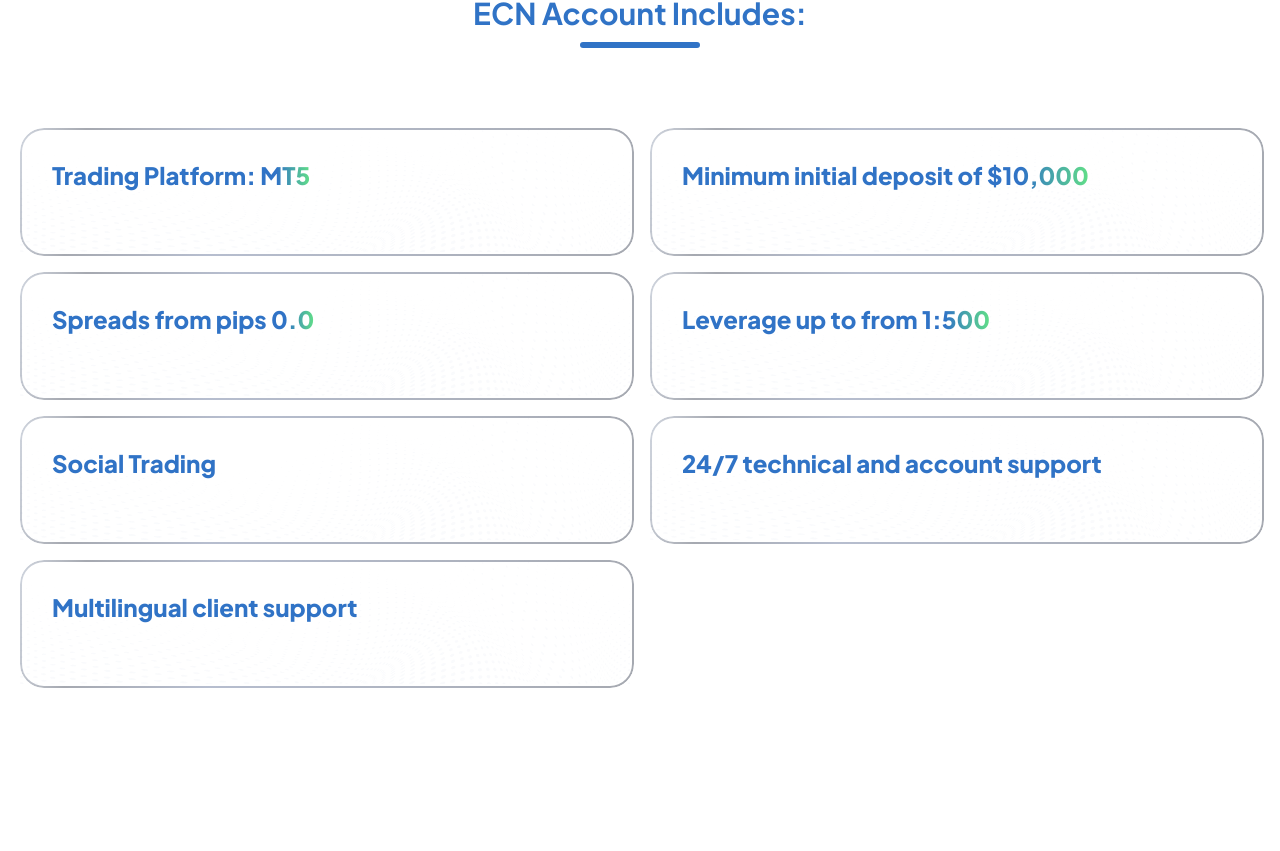
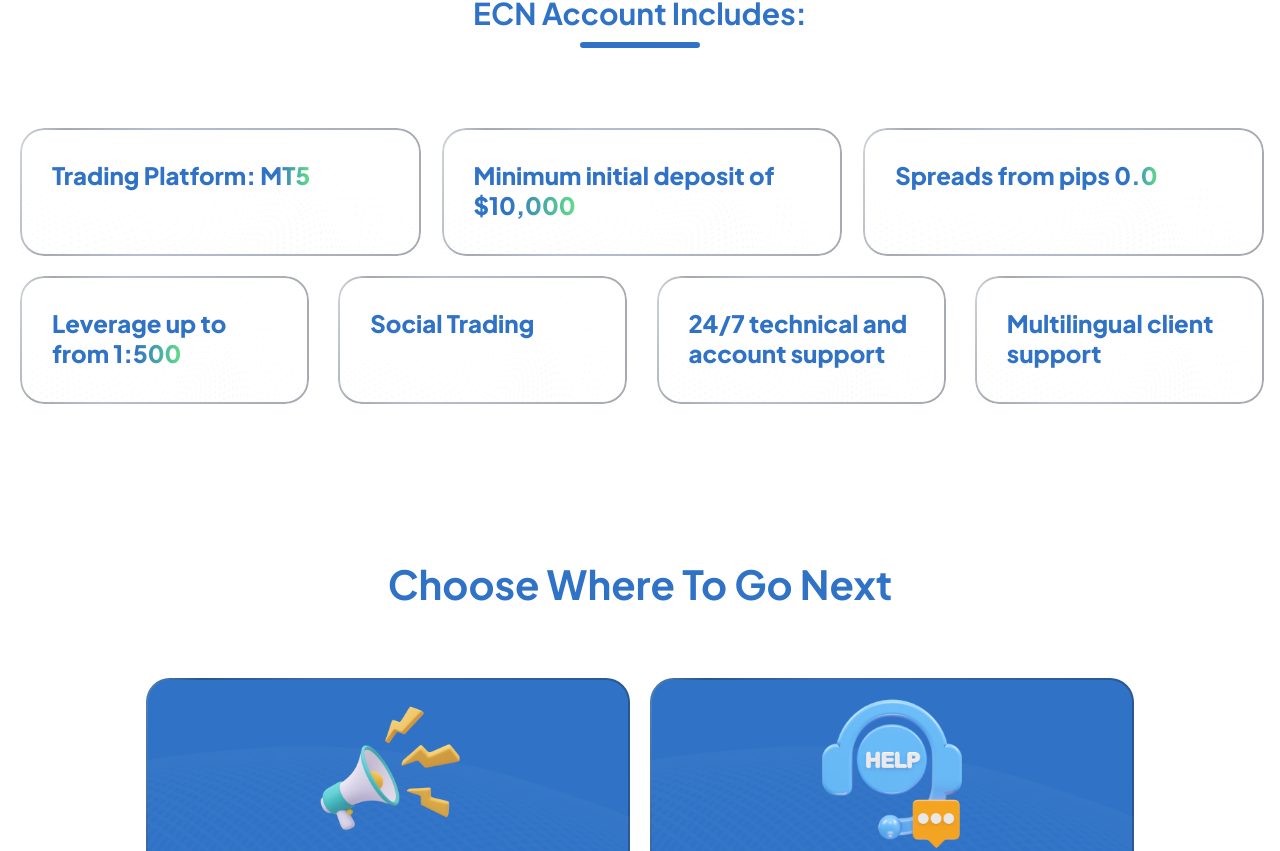
Before and after one commit to jimmyhinsu/forex-voyager-limited, a React (Create React App) app: page /ecn in a window 1280 px wide. Shown: the part 759-1610 px from the top of the page. Built offline with nearby package versions, Linux system fonts and the light colour scheme.

Commit message:
card align ment sorted

```diff
--- a/src/components/Accountdtailscomponent/accountdetailscomponent.scss
+++ b/src/components/Accountdtailscomponent/accountdetailscomponent.scss
@@ -31,84 +31,98 @@
   .accounts-details-box-line-one-main {
     display: flex;
     justify-content: space-between;
-    align-items: center;
+    align-items: stretch;
     flex-wrap: wrap;
     gap: 24px;
     margin: 80px 0;
 
-    @media (max-width: 1305px) {
+    @media (max-width: 1024px) {
       display: grid;
       grid-template-columns: repeat(2, 1fr);
       gap: 20px;
     }
 
-    #accounts-details-box-line-1 {
+    #accounts-details-box-line-1,
+    #accounts-details-box-line-2,
+    #accounts-details-box-line-3 {
       width: 27%;
-      height: auto;
       @media (max-width: 1305px) {
+        width: 32%;
+        box-sizing: border-box;
+        // height: 124px;
+      }
+      @media (max-width: 1250px) {
+        width: 31%;
+      }
+
+      @media (max-width: 1024px) {
         width: 100%;
-        box-sizing: border-box;
-        height: 124px;
       }
     }
-    #accounts-details-box-line-2 {
-      width: 27%;
-      height: auto;
+    // #accounts-details-box-line-2 {
+    //   width: 27%;
+    //   height: auto;
+    //   @media (max-width: 1305px) {
+    //     width: 100%;
+    //     box-sizing: border-box;
+    //     height: 124px;
+    //   }
+    // }
+    // #accounts-details-box-line-3 {
+    //   width: 27%;
+    //   height: auto;
+    //   @media (max-width: 1305px) {
+    //     width: 100%;
+    //     box-sizing: border-box;
+    //     height: 124px;
+    //   }
+    // }
+    #accounts-details-box-line-4,
+    #accounts-details-box-line-5,
+    #accounts-details-box-line-6,
+    #accounts-details-box-line-7 {
+      width: 23.1%;
+      box-sizing: border-box;
       @media (max-width: 1305px) {
+        width: 23%;
+        box-sizing: border-box;
+        // height: 124px;
+      }
+
+      @media (max-width: 1024px) {
         width: 100%;
-        box-sizing: border-box;
-        height: 124px;
       }
     }
-    #accounts-details-box-line-3 {
-      width: 27%;
-      height: auto;
-      @media (max-width: 1305px) {
-        width: 100%;
-        box-sizing: border-box;
-        height: 124px;
-      }
-    }
-    #accounts-details-box-line-4 {
-      width: 22.5%;
-      height: 131px;
-      box-sizing: border-box;
-      @media (max-width: 1305px) {
-        width: 100%;
-        box-sizing: border-box;
-        height: 124px;
-      }
-    }
-    #accounts-details-box-line-5 {
-      width: 22.5%;
-      height: 131px;
-      box-sizing: border-box;
-      @media (max-width: 1305px) {
-        width: 100%;
-        box-sizing: border-box;
-        height: 124px;
-      }
-    }
-    #accounts-details-box-line-6 {
-      width: 22.5%;
-      height: 131px;
-      box-sizing: border-box;
-      @media (max-width: 1305px) {
-        width: 100%;
-        box-sizing: border-box;
-        height: 124px;
-      }
-    }
-    #accounts-details-box-line-7 {
-      width: 22.5%;
-      height: 131px;
-      box-sizing: border-box;
-      @media (max-width: 1305px) {
-        width: 100%;
-        box-sizing: border-box;
-        height: 124px;
-      }
-    }
+    // #accounts-details-box-line-5 {
+    //   width: 22.5%;
+    //   height: 131px;
+    //   box-sizing: border-box;
+    //   @media (max-width: 1305px) {
+    //     width: 100%;
+    //     box-sizing: border-box;
+    //     height: 124px;
+    //   }
+    // }
+    // #accounts-details-box-line-6 {
+    //   width: 22.5%;
+    //   height: 131px;
+    //   box-sizing: border-box;
+    //   @media (max-width: 1305px) {
+    //     width: 100%;
+    //     box-sizing: border-box;
+    //     height: 124px;
+    //   }
+    // }
+    // #accounts-details-box-line-7 {
+    //   width: 22.5%;
+    //   height: 131px;
+    //   box-sizing: border-box;
+    //   @media (max-width: 1305px) {
+    //     width: 100%;
+    //     box-sizing: border-box;
+    //     height: 124px;
+    //   }
+    // }
 
     .accounts-details-box-line-one {
       padding: 32px 32px;
@@ -159,8 +173,8 @@
 
       img {
         position: absolute;
-        top: 0;
-        left: 0;
+        top: 2px;
+        left: 2px;
         width: 100%;
         height: 100%;
       }
```
